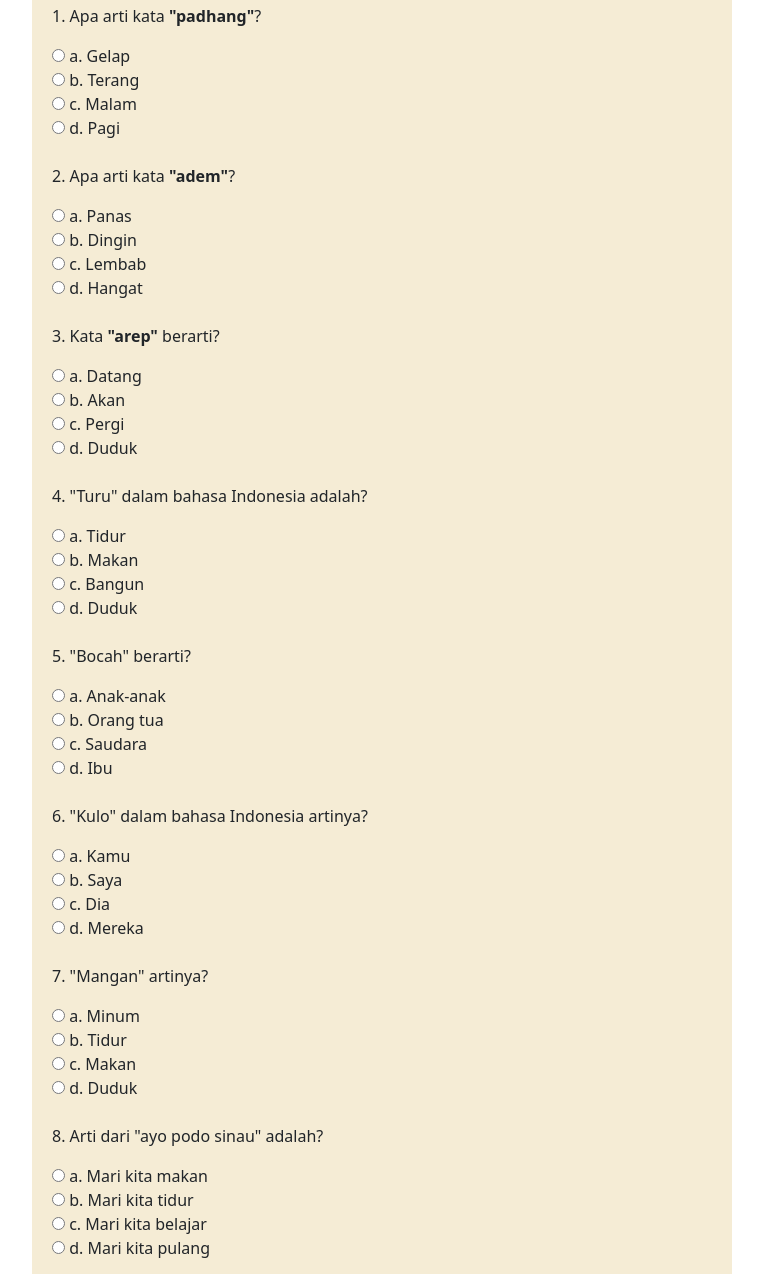
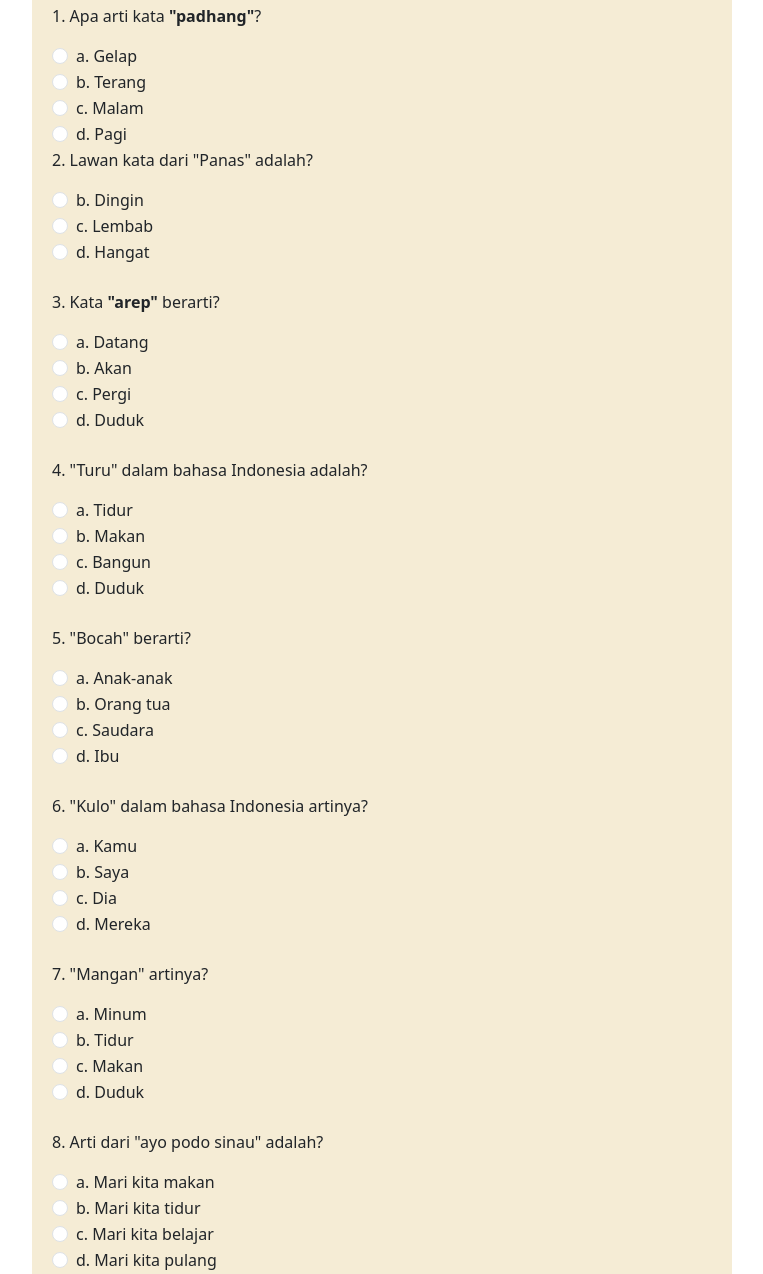
Before and after one commit to hanna1310/fp_lestaribahasa, a plain HTML site: page Kuibahasa_jawa.html in a window 1280 px wide. Shown: the part 226-1500 px from the top of the page, without its empty margins (258-1021 px from the left). Drawn offline with nearby package versions, Linux system fonts and the light colour scheme.

Commit message:
Add files via upload

```diff
--- a/Kuibahasa_jawa.html
+++ b/Kuibahasa_jawa.html
@@ -10,7 +10,8 @@
     <script>
     function validasi(form) {
       if (!form.soal.value) {
-        alert("Silakan pilih salah satu jawaban terlebih dahulu.");
+        alert("Soal belum dijawab semua.");
+         form.soal.focus(); return (false);
         return false;
       }
       return true;
@@ -54,80 +55,217 @@
 
 <div class="container d-flex justify-content-center">
   <div class="form-container">
- <form action="/Kuisbahasa_jawa.php" method="post" onsubmit="return validasi(this)">
+ <form action="#" method="post" onsubmit="return validasi(this)">
     <h3>Kuis Bahasa Jawa</h3>
 
     <!-- Soal 1 -->
     <p>1. Apa arti kata <strong>"padhang"</strong>?</p>
-    <label><input type="radio" name="soal1" value="a"> a. Gelap</label><br>
-    <label><input type="radio" name="soal1" value="b"> b. Terang</label><br>
-    <label><input type="radio" name="soal1" value="c"> c. Malam</label><br>
-    <label><input type="radio" name="soal1" value="d"> d. Pagi</label><br><br>
 
+
+    <div class="form-check">
+  <input class="form-check-input" type="radio" name="soal" id="soalA" value="a">
+  <label class="form-check-label" for="soalA">
+    a. Gelap
+  </label>
+</div>
+
+<div class="form-check">
+  <input class="form-check-input" type="radio" name="soal" id="soalB" value="b">
+  <label class="form-check-label" for="soalB">
+    b. Terang
+  </label>
+</div>
+
+<div class="form-check">
+  <input class="form-check-input" type="radio" name="soal" id="soalC" value="c">
+  <label class="form-check-label" for="soalC">
+    c. Malam
+  </label>
+</div>
+
+<div class="form-check">
+  <input class="form-check-input" type="radio" name="soal" id="soalD" value="d">
+  <label class="form-check-label" for="soalD">
+    d. Pagi
+  </label>
+</div>
 <!-- Soal 2 -->
-    <p>2. Apa arti kata <strong>"adem"</strong>?</p>
-    <label><input type="radio" name="soal2" value="a"> a. Panas</label><br>
-    <label><input type="radio" name="soal2" value="b"> b. Dingin</label><br>
-    <label><input type="radio" name="soal2" value="c"> c. Lembab</label><br>
-    <label><input type="radio" name="soal2" value="d"> d. Hangat</label><br><br>
-
+<p>2. Lawan kata dari "Panas" adalah?</p>
+<div class="form-check">
+  <input class="form-check-input" type="radio" name="soal2" id="soal2b" value="b">
+  <label class="form-check-label" for="soal2b">b. Dingin</label>
+</div>
+<div class="form-check">
+  <input class="form-check-input" type="radio" name="soal2" id="soal2c" value="c">
+  <label class="form-check-label" for="soal2c">c. Lembab</label>
+</div>
+<div class="form-check">
+  <input class="form-check-input" type="radio" name="soal2" id="soal2d" value="d">
+  <label class="form-check-label" for="soal2d">d. Hangat</label>
+</div>
+<br>
 <!-- Soal 3 -->
 <p>3. Kata <strong>"arep"</strong> berarti?</p>
-    <label><input type="radio" name="soal3" value="a"> a. Datang</label><br>
-    <label><input type="radio" name="soal3" value="b"> b. Akan</label><br>
-    <label><input type="radio" name="soal3" value="c"> c. Pergi</label><br>
-    <label><input type="radio" name="soal3" value="d"> d. Duduk</label><br><br>
+<div class="form-check">
+  <input class="form-check-input" type="radio" name="soal3" id="soal3a" value="a">
+  <label class="form-check-label" for="soal3a">a. Datang</label>
+</div>
+<div class="form-check">
+  <input class="form-check-input" type="radio" name="soal3" id="soal3b" value="b">
+  <label class="form-check-label" for="soal3b">b. Akan</label>
+</div>
+<div class="form-check">
+  <input class="form-check-input" type="radio" name="soal3" id="soal3c" value="c">
+  <label class="form-check-label" for="soal3c">c. Pergi</label>
+</div>
+<div class="form-check">
+  <input class="form-check-input" type="radio" name="soal3" id="soal3d" value="d">
+  <label class="form-check-label" for="soal3d">d. Duduk</label>
+</div>
+<br>
 
 <!-- Soal 4 -->
 <p>4. "Turu" dalam bahasa Indonesia adalah?</p>
-    <label><input type="radio" name="soal4" value="a"> a. Tidur</label><br>
-    <label><input type="radio" name="soal4" value="b"> b. Makan</label><br>
-    <label><input type="radio" name="soal4" value="c"> c. Bangun</label><br>
-    <label><input type="radio" name="soal4" value="d"> d. Duduk</label><br><br>
+<div class="form-check">
+  <input class="form-check-input" type="radio" name="soal4" id="soal4a" value="a">
+  <label class="form-check-label" for="soal4a">a. Tidur</label>
+</div>
+<div class="form-check">
+  <input class="form-check-input" type="radio" name="soal4" id="soal4b" value="b">
+  <label class="form-check-label" for="soal4b">b. Makan</label>
+</div>
+<div class="form-check">
+  <input class="form-check-input" type="radio" name="soal4" id="soal4c" value="c">
+  <label class="form-check-label" for="soal4c">c. Bangun</label>
+</div>
+<div class="form-check">
+  <input class="form-check-input" type="radio" name="soal4" id="soal4d" value="d">
+  <label class="form-check-label" for="soal4d">d. Duduk</label>
+</div>
+<br>
 
 <!-- Soal 5 -->
 <p>5. "Bocah" berarti?</p>
-    <label><input type="radio" name="soal5" value="a"> a. Anak-anak</label><br>
-    <label><input type="radio" name="soal5" value="b"> b. Orang tua</label><br>
-    <label><input type="radio" name="soal5" value="c"> c. Saudara</label><br>
-    <label><input type="radio" name="soal5" value="d"> d. Ibu</label><br><br>
+<div class="form-check">
+  <input class="form-check-input" type="radio" name="soal5" id="soal5a" value="a">
+  <label class="form-check-label" for="soal5a">a. Anak-anak</label>
+</div>
+<div class="form-check">
+  <input class="form-check-input" type="radio" name="soal5" id="soal5b" value="b">
+  <label class="form-check-label" for="soal5b">b. Orang tua</label>
+</div>
+<div class="form-check">
+  <input class="form-check-input" type="radio" name="soal5" id="soal5c" value="c">
+  <label class="form-check-label" for="soal5c">c. Saudara</label>
+</div>
+<div class="form-check">
+  <input class="form-check-input" type="radio" name="soal5" id="soal5d" value="d">
+  <label class="form-check-label" for="soal5d">d. Ibu</label>
+</div>
+<br>
 
 <!-- Soal 6 -->
 <p>6. "Kulo" dalam bahasa Indonesia artinya?</p>
-    <label><input type="radio" name="soal6" value="a"> a. Kamu</label><br>
-    <label><input type="radio" name="soal6" value="b"> b. Saya</label><br>
-    <label><input type="radio" name="soal6" value="c"> c. Dia</label><br>
-    <label><input type="radio" name="soal6" value="d"> d. Mereka</label><br><br>
+<div class="form-check">
+  <input class="form-check-input" type="radio" name="soal6" id="soal6a" value="a">
+  <label class="form-check-label" for="soal6a">a. Kamu</label>
+</div>
+<div class="form-check">
+  <input class="form-check-input" type="radio" name="soal6" id="soal6b" value="b">
+  <label class="form-check-label" for="soal6b">b. Saya</label>
+</div>
+<div class="form-check">
+  <input class="form-check-input" type="radio" name="soal6" id="soal6c" value="c">
+  <label class="form-check-label" for="soal6c">c. Dia</label>
+</div>
+<div class="form-check">
+  <input class="form-check-input" type="radio" name="soal6" id="soal6d" value="d">
+  <label class="form-check-label" for="soal6d">d. Mereka</label>
+</div>
+<br>
 
 <!-- Soal 7 -->
 <p>7. "Mangan" artinya?</p>
-    <label><input type="radio" name="soal7" value="a"> a. Minum</label><br>
-    <label><input type="radio" name="soal7" value="b"> b. Tidur</label><br>
-    <label><input type="radio" name="soal7" value="c"> c. Makan</label><br>
-    <label><input type="radio" name="soal7" value="d"> d. Duduk</label><br><br>
+<div class="form-check">
+  <input class="form-check-input" type="radio" name="soal7" id="soal7a" value="a">
+  <label class="form-check-label" for="soal7a">a. Minum</label>
+</div>
+<div class="form-check">
+  <input class="form-check-input" type="radio" name="soal7" id="soal7b" value="b">
+  <label class="form-check-label" for="soal7b">b. Tidur</label>
+</div>
+<div class="form-check">
+  <input class="form-check-input" type="radio" name="soal7" id="soal7c" value="c">
+  <label class="form-check-label" for="soal7c">c. Makan</label>
+</div>
+<div class="form-check">
+  <input class="form-check-input" type="radio" name="soal7" id="soal7d" value="d">
+  <label class="form-check-label" for="soal7d">d. Duduk</label>
+</div>
+<br>
 
 <!-- Soal 8 -->
 <p>8. Arti dari "ayo podo sinau" adalah?</p>
-    <label><input type="radio" name="soal8" value="a"> a. Mari kita makan</label><br>
-    <label><input type="radio" name="soal8" value="b"> b. Mari kita tidur</label><br>
-    <label><input type="radio" name="soal8" value="c"> c. Mari kita belajar</label><br>
-    <label><input type="radio" name="soal8" value="d"> d. Mari kita pulang</label><br><br>
+<div class="form-check">
+  <input class="form-check-input" type="radio" name="soal8" id="soal8a" value="a">
+  <label class="form-check-label" for="soal8a">a. Mari kita makan</label>
+</div>
+<div class="form-check">
+  <input class="form-check-input" type="radio" name="soal8" id="soal8b" value="b">
+  <label class="form-check-label" for="soal8b">b. Mari kita tidur</label>
+</div>
+<div class="form-check">
+  <input class="form-check-input" type="radio" name="soal8" id="soal8c" value="c">
+  <label class="form-check-label" for="soal8c">c. Mari kita belajar</label>
+</div>
+<div class="form-check">
+  <input class="form-check-input" type="radio" name="soal8" id="soal8d" value="d">
+  <label class="form-check-label" for="soal8d">d. Mari kita pulang</label>
+</div>
+<br>
 
 <!-- Soal 9 -->
 <p>9. "Adus" dalam bahasa Indonesia berarti?</p>
-    <label><input type="radio" name="soal9" value="a"> a. Cuci</label><br>
-    <label><input type="radio" name="soal9" value="b"> b. Tidur</label><br>
-    <label><input type="radio" name="soal9" value="c"> c. Mandi</label><br>
-    <label><input type="radio" name="soal9" value="d"> d. Masak</label><br><br>
+<div class="form-check">
+  <input class="form-check-input" type="radio" name="soal9" id="soal9a" value="a">
+  <label class="form-check-label" for="soal9a">a. Cuci</label>
+</div>
+<div class="form-check">
+  <input class="form-check-input" type="radio" name="soal9" id="soal9b" value="b">
+  <label class="form-check-label" for="soal9b">b. Tidur</label>
+</div>
+<div class="form-check">
+  <input class="form-check-input" type="radio" name="soal9" id="soal9c" value="c">
+  <label class="form-check-label" for="soal9c">c. Mandi</label>
+</div>
+<div class="form-check">
+  <input class="form-check-input" type="radio" name="soal9" id="soal9d" value="d">
+  <label class="form-check-label" for="soal9d">d. Masak</label>
+</div>
+<br>
 
 <!-- Soal 10 -->
 <p>10. "Cepet" artinya?</p>
-    <label><input type="radio" name="soal10" value="a"> a. Pelan</label><br>
-    <label><input type="radio" name="soal10" value="b"> b. Cepat</label><br>
-    <label><input type="radio" name="soal10" value="c"> c. Diam</label><br>
-    <label><input type="radio" name="soal10" value="d"> d. Jauh</label><br><br>
+<div class="form-check">
+  <input class="form-check-input" type="radio" name="soal10" id="soal10a" value="a">
+  <label class="form-check-label" for="soal10a">a. Pelan</label>
+</div>
+<div class="form-check">
+  <input class="form-check-input" type="radio" name="soal10" id="soal10b" value="b">
+  <label class="form-check-label" for="soal10b">b. Cepat</label>
+</div>
+<div class="form-check">
+  <input class="form-check-input" type="radio" name="soal10" id="soal10c" value="c">
+  <label class="form-check-label" for="soal10c">c. Diam</label>
+</div>
+<div class="form-check">
+  <input class="form-check-input" type="radio" name="soal10" id="soal10d" value="d">
+  <label class="form-check-label" for="soal10d">d. Jauh</label>
+</div>
+<br>
 
-    <input type="submit" value="submit">
+
+    <input class="btn btn-primary" type="submit" value="submit">
     </form>
   </div>
 
```
Also changed, not shown: index.html (+16 -14 lines), kontak_kami.html (+16 -13 lines), Asset/Bahasaicon.png (added), Asset/Kosakataicon.png (added), Asset/Quiz icon.png (added). Lines whose indentation alone changed are shown as unchanged.
